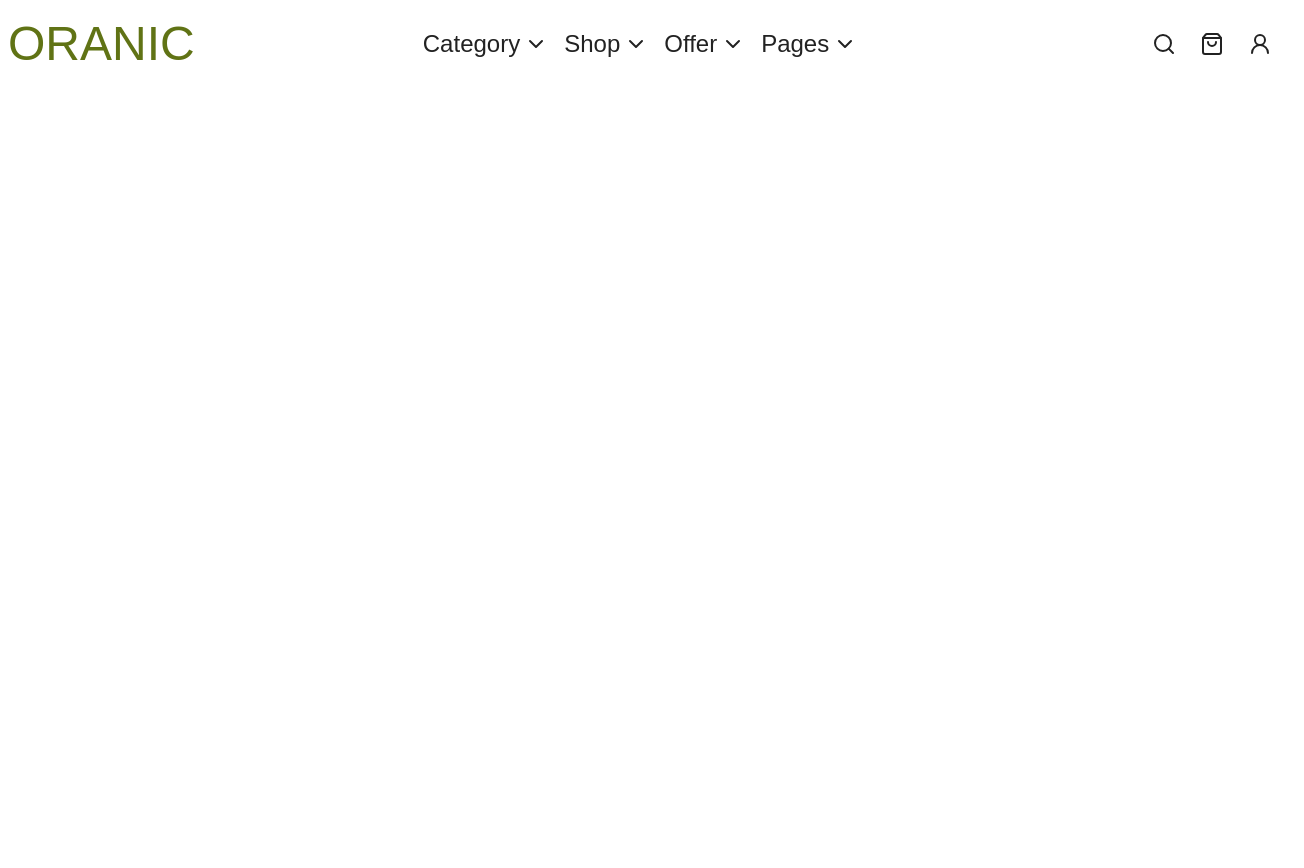
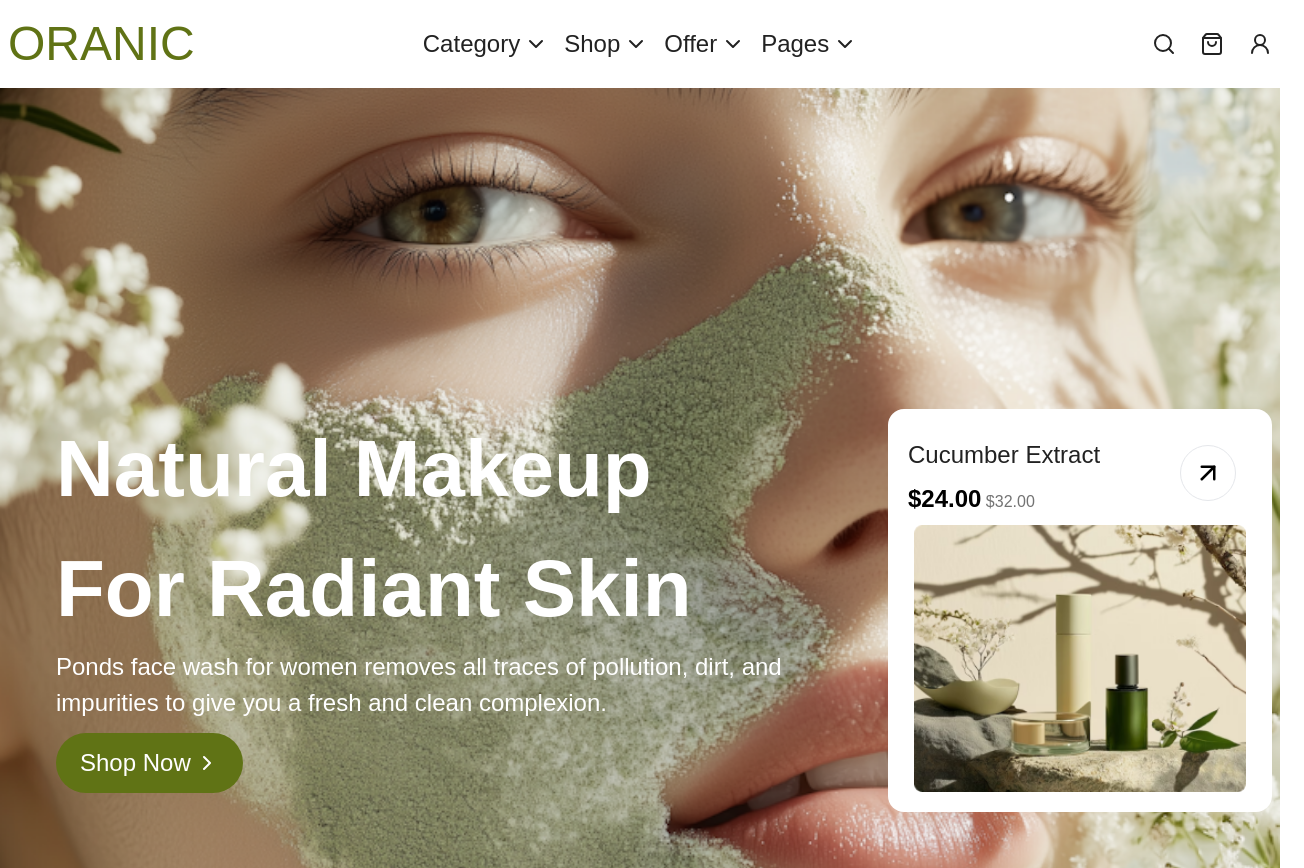
Before and after one commit to Rakibstack/Oranic-Landing-Page, a Next.js app: page / in a window 1280 px wide. Shown: the whole page, 1304 px wide, since content can reach past the window. Before the commit the page ends 800 px from the top, so only its background shows below. Built offline with nearby package versions, Linux system fonts and the light colour scheme.

Commit message:
added hero section

```diff
--- a/src/app/page.jsx
+++ b/src/app/page.jsx
@@ -1,10 +1,11 @@
+import HeroSection from "@/components/HeroSection";
 import Image from "next/image";
 
 export default function Home() {
 
   return (
-   <div>
-
-   </div>
+    <div>
+          <HeroSection></HeroSection>
+    </div>
   );
 }
--- /dev/null
+++ b/src/components/HeroSection.jsx
@@ -0,0 +1,49 @@
+import { ArrowUpRight, ChevronRight } from 'lucide-react';
+import Image from 'next/image';
+import React from 'react';
+
+const HeroSection = () => {
+
+    return (
+
+        <div >
+            {/* Hero image */}
+            <div className="relative w-full h-[500px] md:h-[680px] lg:h-[780px]">
+                <Image
+                    src="/Hero.png"
+                    alt="Banner Image"
+                    fill
+                    className="object-cover "
+                />
+                <div className='absolute lg:flex p-8 gap-8  mx-auto container mx-w-[1200px] mt-20 md:mt-0 lg:left-6 lg:bottom-6 '>
+                    <div className='flex-1 '>
+                        <h2 className='text-[#FFFFFF] font-bold text-[2rem] md:text-[3rem] lg:text-[5rem]'>Natural Makeup <br /> For Radiant Skin</h2>
+                        <p className='text-[#FFFFFF] text-[1.5rem] mb-3'>Ponds face wash for women removes all traces of pollution, dirt, and <br /> impurities to give you a fresh and clean complexion.</p>
+                        <button className='flex items-center gap-1 font-medium text-[1.5rem] px-6 py-3 bg-[#607315] rounded-4xl text-white cursor-pointer'>Shop Now <ChevronRight /></button>
+
+                    </div>
+                    <div className='flex-1 hidden xl:block bg-white p-5 rounded-2xl md:max-w-sm h-auto '>
+                        {/* card */}
+                        <div className='flex justify-between items-center'>
+                            <div>
+                            <h2 className='text-[#222222] mt-2 mb-2  text-[1.5rem]'>Cucumber Extract</h2>
+                            <span className='font-bold text-black  text-[1.5rem]'>$24.00</span> <span className='text-[#737373]'>$32.00</span>
+                            </div>
+                            <span className='mr-4 w-14 h-14 flex items-center justify-center text-black p-2 rounded-full border border-gray-200'><ArrowUpRight width={30} height={30}  /></span>
+                        </div>
+                         <Image
+                        src='/product1.png'
+                        alt='Product 1'
+                        width={332} height={332}
+                        className='mt-2 mx-auto'
+                        />
+
+                    </div>
+                </div>
+            </div>
+
+        </div>
+    );
+};
+
+export default HeroSection;
```
Also changed, not shown: public/Hero.png (added), public/product1.png (added).
